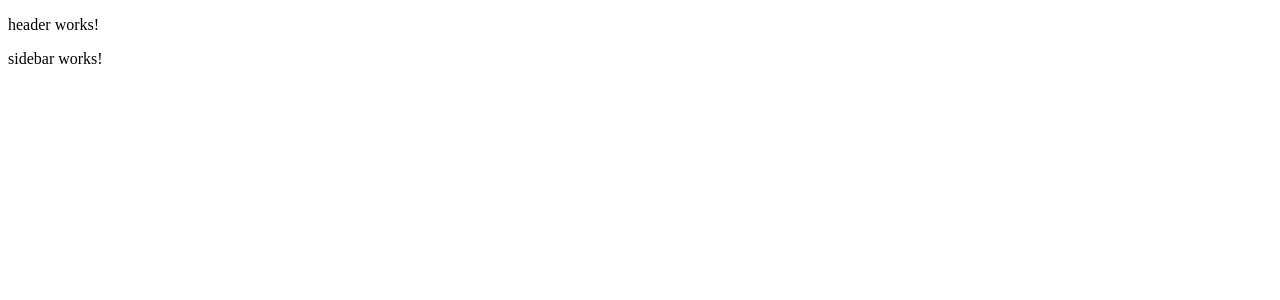
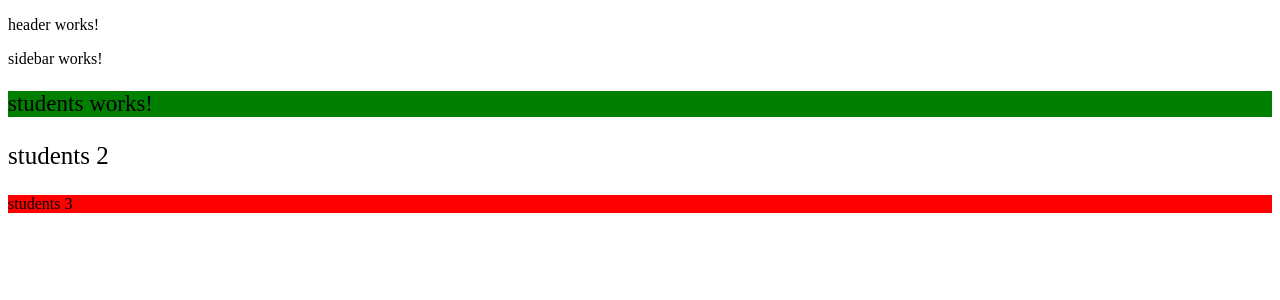
Before and after one commit to VictoriaIleanaRodriguezMora/angular_proyecto, an Angular app: page / in a window 1280 px wide. Shown: the top 300 px of the page. Built offline with nearby package versions, Linux system fonts and the light colour scheme.

Commit message:
feat(components/students): :sparkles: Se agregan parrafos en el module de students para probar lsa directivas de estilos.

```diff
--- a/src/app/app.component.html
+++ b/src/app/app.component.html
@@ -1,2 +1,3 @@
 <app-header></app-header>
 <app-sidebar></app-sidebar>
+<app-students></app-students>
--- a/src/app/app.module.ts
+++ b/src/app/app.module.ts
@@ -5,19 +5,19 @@ import { AppRoutingModule } from './app-routing.module';
 import { AppComponent } from './app.component';
 import { HeaderModule } from './modules/header/header.module';
 import { SidebarModule } from './modules/sidebar/sidebar.module';
-import { StudentsComponent } from './components/students/students.component';
+import { StudentsModule } from './modules/students/students.module';
 
 
 @NgModule({
   declarations: [
     AppComponent,
-    StudentsComponent,
   ],
   imports: [
     BrowserModule,
     AppRoutingModule,
     HeaderModule,
-    SidebarModule
+    SidebarModule,
+    StudentsModule
   ],
   providers: [],
   bootstrap: [AppComponent]
--- a/src/app/components/students/students.component.css
+++ b/src/app/components/students/students.component.css
@@ -0,0 +1,7 @@
+.error {
+    background-color: red;
+}
+
+.success{
+    background-color: green;
+}
--- a/src/app/components/students/students.component.html
+++ b/src/app/components/students/students.component.html
@@ -1 +1,8 @@
-<p>students works!</p>
+<!-- Hay varias formas de usar los ng, combinando con lo que traes del .ts -->
+
+<p [ngClass]="true ? 'success' : 'error'"
+[ngStyle]="{fontSize: myFontSize + 'px' }">students works!</p>
+
+<p [ngStyle]="{fontSize: myFontSize2 }" >students 2</p>
+
+<p [ngClass]="{ error: hayError, success: !hayError}" >students 3</p>
--- a/src/app/components/students/students.component.ts
+++ b/src/app/components/students/students.component.ts
@@ -6,5 +6,7 @@ import { Component } from '@angular/core';
   styleUrl: './students.component.css'
 })
 export class StudentsComponent {
-
+  myFontSize = 23;
+  myFontSize2 = 25 + 'px';
+  hayError = true;
 }
--- a/src/app/modules/students/students.module.ts
+++ b/src/app/modules/students/students.module.ts
@@ -1,12 +1,14 @@
 import { NgModule } from '@angular/core';
 import { CommonModule } from '@angular/common';
+import { StudentsComponent } from '../../components/students/students.component';
 
 
 
 @NgModule({
-  declarations: [],
+  declarations: [StudentsComponent],
   imports: [
     CommonModule
-  ]
+  ],
+  exports: [StudentsComponent]
 })
 export class StudentsModule { }
```
Also changed, not shown: 1 other file (tests, documents, lock files or other folders).
